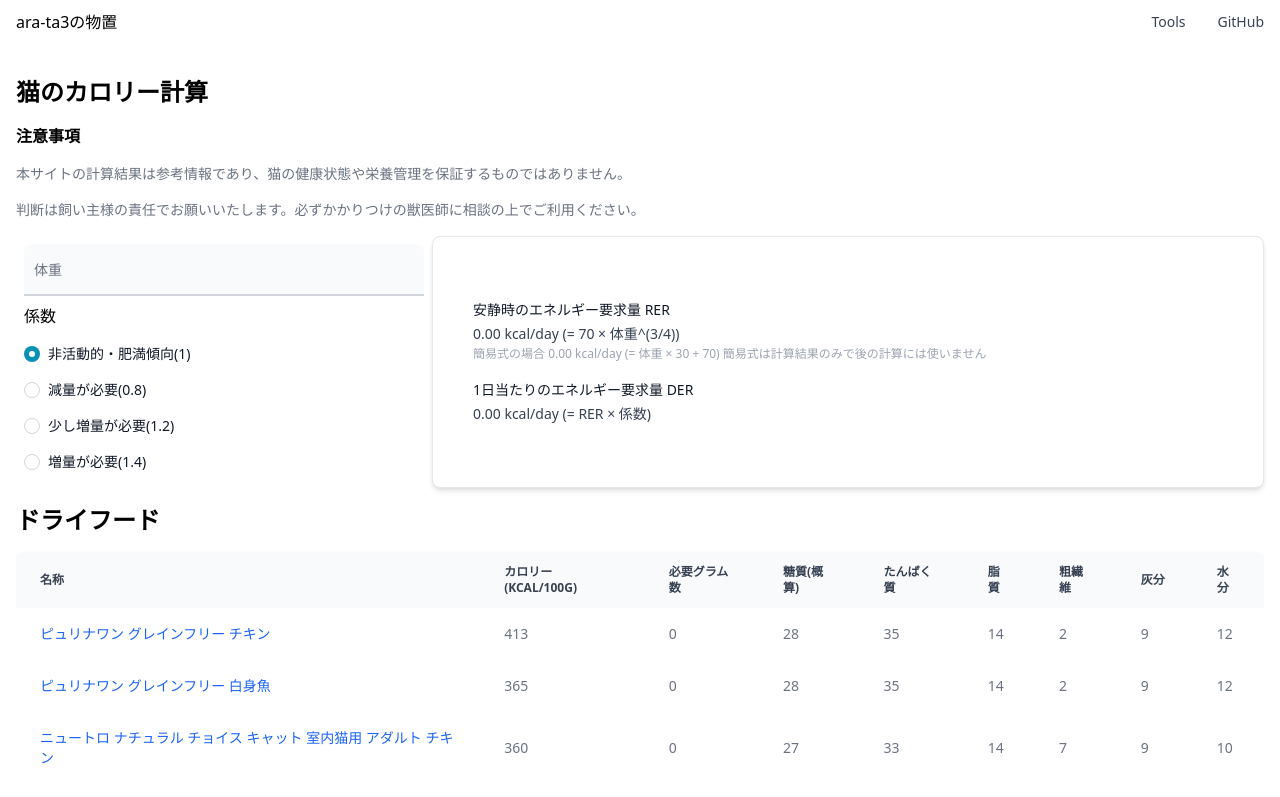
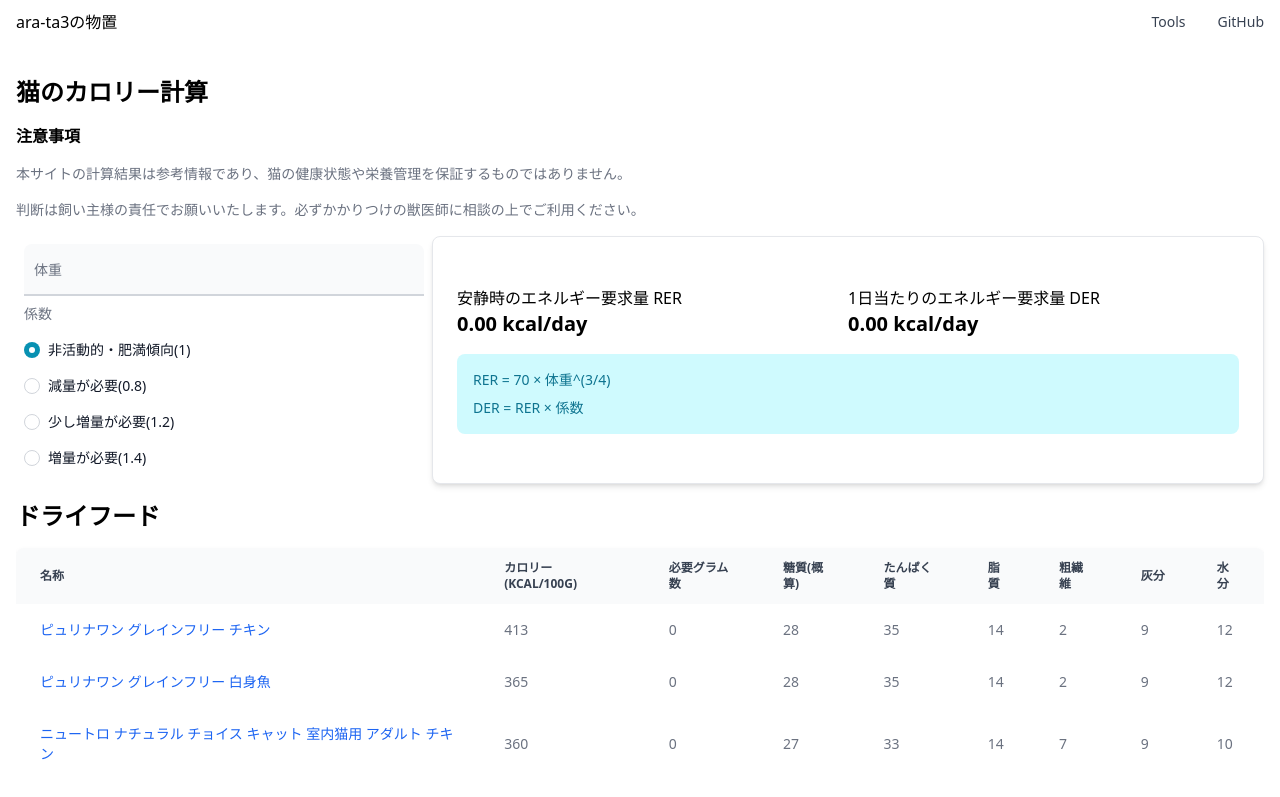
Before and after one commit to ara-ta3/ara-ta3.github.io, a React (Vite) app: page /cat/calorie in a window 1280 px wide. Shown: the top 797 px of the page. Built offline with nearby package versions, Linux system fonts and the light colour scheme.

Commit message:
fix calculator

```diff
--- a/src/components/cats/CalorieCalculator.tsx
+++ b/src/components/cats/CalorieCalculator.tsx
@@ -1,6 +1,6 @@
 import React, { useEffect, useState } from "react";
 import { CatCalorie as DomainCatCalorie } from "../../domains/Cat.ts";
-import { Card, FloatingLabel } from "flowbite-react";
+import { Alert, Card, FloatingLabel } from "flowbite-react";
 import { MultiplierForm } from "./calculator/Multiplier.tsx";
 
 const CalorieCalculator: React.FC<{
@@ -51,26 +51,24 @@ const CalorieCalculator: React.FC<{
         <MultiplierForm setMultiplier={setMultiplier} current={multiplier} />
       </div>
       <Card className="flex flex-col grid-item col-span-2">
-        <div className="p-4">
-          <dt className="text-sm/6 font-medium text-gray-900">
+        <div className="grid grid-cols-2">
+          <div className="flex flex-col grid-item col-span-1">
             <p>安静時のエネルギー要求量 RER</p>
-          </dt>
-          <dd className="mt-1 text-sm/6 text-gray-700 sm:col-span-2 sm:mt-0">
-            <p>
-              {(results?.rer ?? 0).toFixed(2) ?? 0} kcal/day (= 70 × 体重^(3/4))
+            <p className="text-xl font-bold">
+              {(results?.rer ?? 0).toFixed(2) ?? 0} kcal/day
             </p>
-            <p className="text-xs text-gray-400">
-              簡易式の場合 {(results?.simpleRER ?? 0).toFixed(2) ?? 0} kcal/day
-              (= 体重 × 30 + 70) 簡易式は計算結果のみで後の計算には使いません
+          </div>
+          <div className="flex flex-col grid-item col-span-1">
+            <p>1日当たりのエネルギー要求量 DER</p>
+            <p className="text-xl font-bold">
+              {(results?.der ?? 0).toFixed(2)} kcal/day
             </p>
-          </dd>
-          <dt className="mt-4 text-sm/6 font-medium text-gray-900">
-            1日当たりのエネルギー要求量 DER
-          </dt>
-          <dd className="mt-1 text-sm/6 text-gray-700 sm:col-span-2 sm:mt-0">
-            {(results?.der ?? 0).toFixed(2)} kcal/day (= RER × 係数)
-          </dd>
+          </div>
         </div>
+        <Alert color="info">
+          <p className="text-sm">RER = 70 × 体重^(3/4)</p>
+          <p className="text-sm mt-2">DER = RER × 係数</p>
+        </Alert>
       </Card>
     </div>
   );
--- a/src/components/cats/calculator/Multiplier.tsx
+++ b/src/components/cats/calculator/Multiplier.tsx
@@ -1,4 +1,4 @@
-import { FloatingLabel, Label, Radio } from "flowbite-react";
+import { Label, Radio } from "flowbite-react";
 import React from "react";
 
 const multipliers = [
@@ -26,7 +26,7 @@ export const MultiplierForm: React.FC<{
 }> = (props) => {
   return (
     <fieldset className="flex flex-col w-full">
-      <legend className="mb-2">係数</legend>
+      <legend className="text-sm mb-2 text-gray-500">係数</legend>
       {multipliers.map((m) => {
         return (
           <div key={m.name} className="w-full">
```
